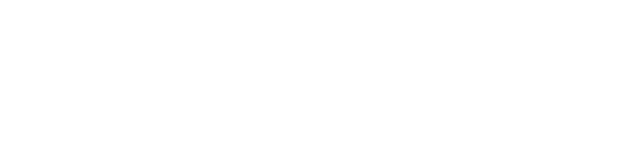
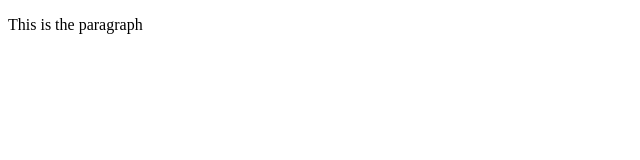
Before and after one commit to Ayesha-Int/Git-demo, a plain HTML site: page index.html in a window 1280 px wide. Shown: the whole page, without its empty margins (0-640 px from the left). Drawn offline with Linux system fonts and the light colour scheme.

Commit message:
Added a paragraph

```diff
--- a/index.html
+++ b/index.html
@@ -6,6 +6,7 @@
     <title>Document</title>
 </head>
 <body>
-
+    <p>This is the paragraph
+    </p>
 </body>
 </html>
```
